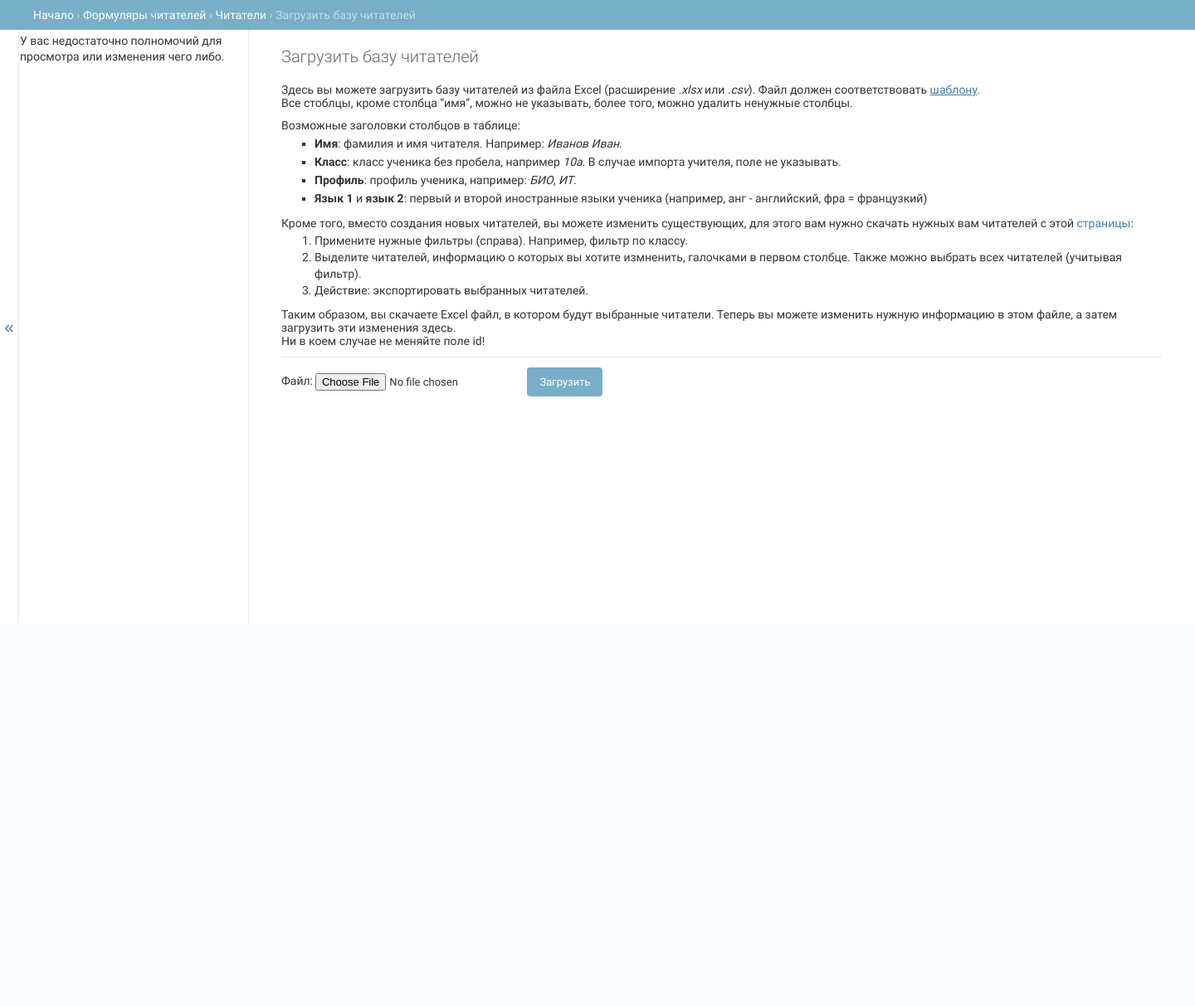
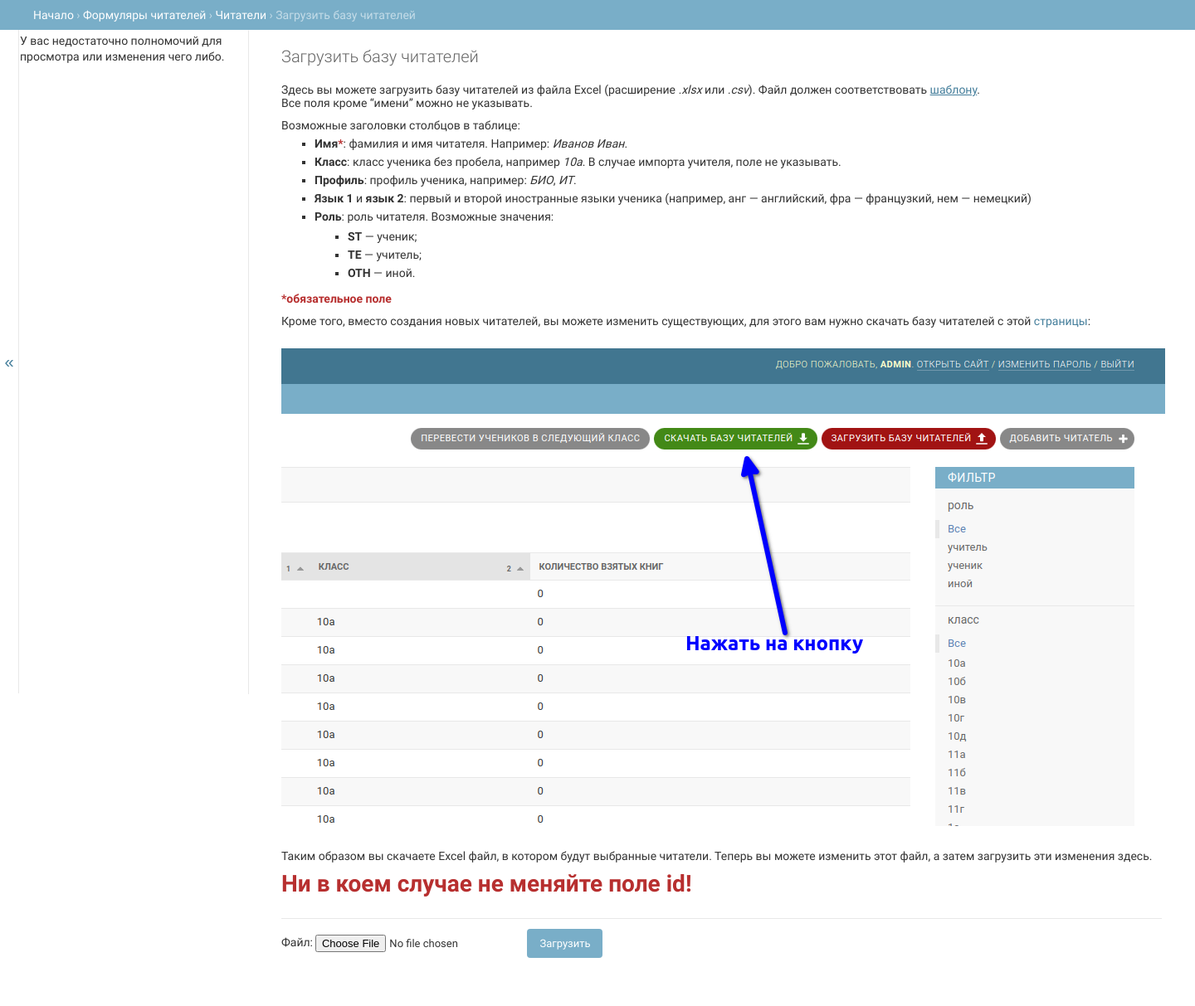
Before and after one commit to Igorello74/EasyBookManagement, a Django app: page /admin/readersRecords/reader/import/ in a window 1440 px wide. Shown: the part 48-1261 px from the top of the page at 83% size. Before the commit the page ends 800 px from the top, so only its background shows below. Run offline with Django 3.2, Linux system fonts and the light colour scheme; the visitor is signed in with stand-in values (Sample User, id 1).

Commit message:
fix readers import instructions a bit

```diff
--- a/readersRecords/templates/readersRecords/import.html
+++ b/readersRecords/templates/readersRecords/import.html
@@ -15,34 +15,41 @@
 <div>
     <div class="paragraph">
         Здесь вы можете загрузить базу читателей из файла Excel (расширение <i>.xlsx</i> или <i>.csv</i>).
-        Файл должен соответствовать <a href="{% static 'etc/шаблон импорта читателей.xlsx' %}"
+        Файл должен соответствовать <a href="{% static 'readers-import/шаблон импорта читателей.xlsx' %}"
             style="text-decoration: underline;">шаблону</a>.
-        <br /> Все стоблцы, кроме столбца “имя”, можно не указывать, более того, можно удалить ненужные столбцы.
+        <br /> Все поля кроме “имени” можно не указывать.
     </div class="paragraph">
     <div class="paragraph">
         Возможные заголовки столбцов в таблице:
         <ul class="big-list">
-            <li><b>Имя</b>: фамилия и имя читателя. Например: <i>Иванов Иван</i>.</li>
+            <li><b>Имя<span style="color: #b72f2f;">*</span></b>: фамилия и имя читателя. Например: <i>Иванов Иван</i>.</li>
             <li><b>Класс</b>: класс ученика без пробела, например <i>10а</i>. В случае импорта учителя, поле не
                 указывать.</li>
             <li><b>Профиль</b>: профиль ученика, например: <i>БИО</i>, <i>ИТ</i>.</li>
             <li>
-                <b>Язык 1</b> и <b>язык 2</b>: первый и второй иностранные языки ученика (например, анг - английский,
-                фра = французкий)
+                <b>Язык 1</b> и <b>язык 2</b>: первый и второй иностранные языки ученика (например, анг — английский,
+                фра — французкий, нем — немецкий)
             </li>
+            <li><b>Роль</b>: роль читателя. Возможные значения:
+                <ul>
+                    <li><b>ST</b> — ученик;</li></li>
+                    <li><b>TE</b> — учитель;</li></li>
+                    <li><b>OTH</b> — иной.</li></li>
+                </ul>
         </ul>
+        <b style="color: #b72f2f;">*обязательное поле</b>
     </div>
+
     <div class="paragraph">
         Кроме того, вместо создания новых читателей, вы можете изменить существующих, для этого вам нужно скачать
-        нужных вам читателей с этой <a href="{% url 'admin:readersRecords_reader_changelist' %}">страницы</a>:
-        <ol class="big-list">
-            <li>Примените нужные фильтры (справа). Например, фильтр по классу.</li>
-            <li>Выделите читателей, информацию о которых вы хотите измненить, галочками в первом столбце. Также можно
-                выбрать всех читателей (учитывая фильтр).</li>
-            <li>Действие: экспортировать выбранных читателей.</li>
-        </ol>
-        Таким образом, вы скачаете Excel файл, в котором будут выбранные читатели. Теперь вы можете изменить нужную
-        информацию в этом файле, а затем загрузить эти изменения здесь. <br/> Ни в коем случае не меняйте поле id!
+        базу читателей с этой <a href="{% url 'admin:readersRecords_reader_changelist' %}">страницы</a>:
+        <img src="{% static 'readers-import/import-instructions.png' %}" style="padding: 25px 0 25px 0;">
+        <br>
+        Таким образом вы скачаете Excel файл, в котором будут выбранные читатели. Теперь вы можете изменить
+        этот файл, а затем загрузить эти изменения здесь.
+        <p style="color: #b72f2f; font-weight: bold; font-size: 2em;">
+            Ни в коем случае не меняйте поле id!
+        </p>
     </div>
 </div>
 {% endblock %}
```
Also changed, not shown: readersRecords/static/readers-import/import-instructions.png (added), 2 other files.
